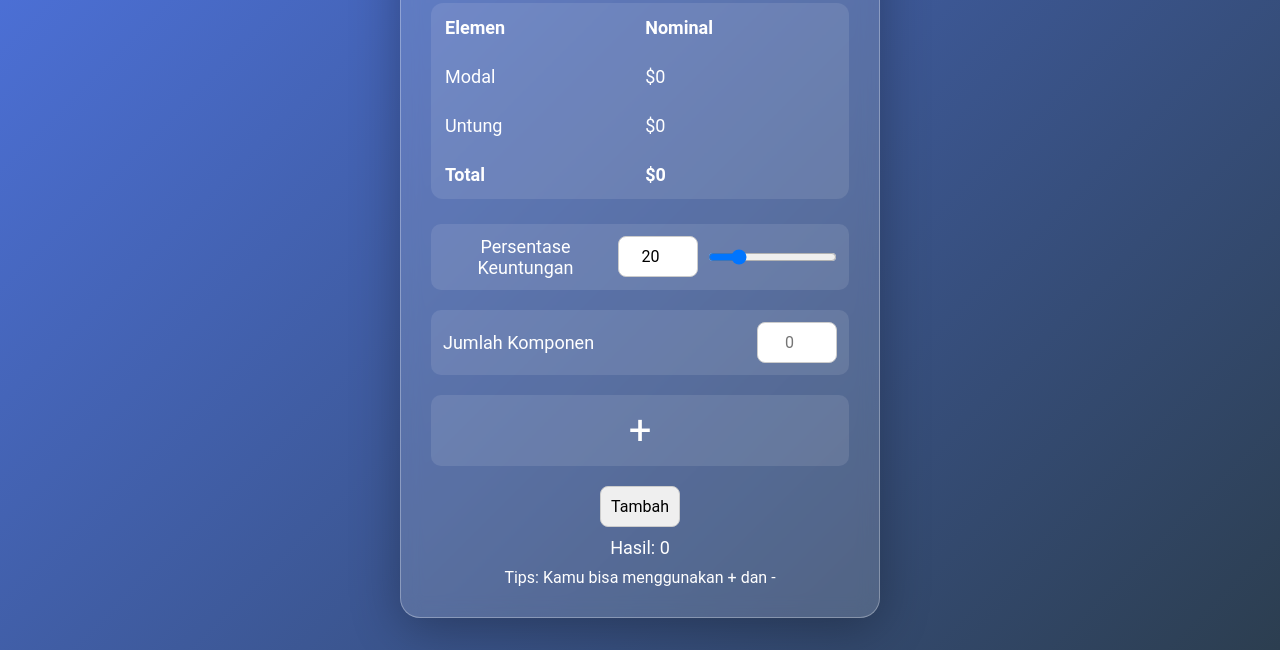
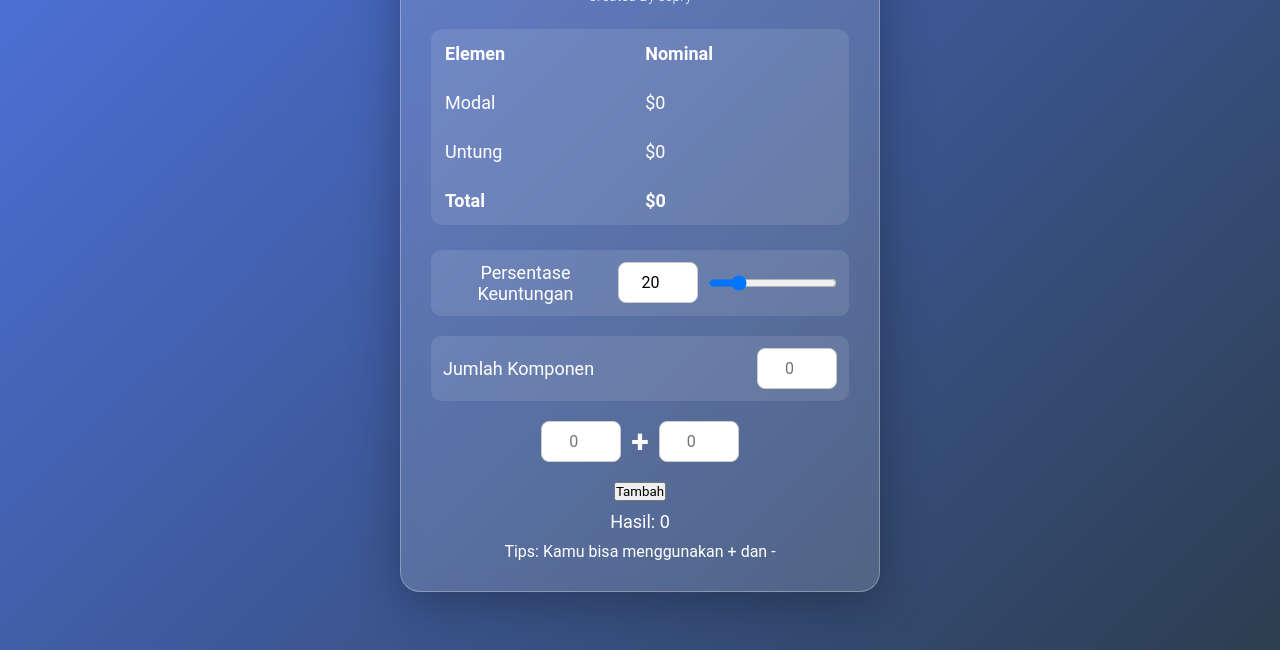
Before and after one commit to RizalNurfajri/Mechanic-Calculator-JGRP, a plain HTML site: page index.html in a window 1280 px wide. Shown: the part 150-800 px from the top of the page. Drawn offline with Linux system fonts and the light colour scheme.

Commit message:
Update index.html

```diff
--- a/index.html
+++ b/index.html
@@ -121,13 +121,24 @@
             gap: 10px;
             margin-top: 20px;
         }
-        .calculator-buttons input {
+        .sum-column {
+            display: flex;
+            justify-content: center;
+            align-items: center;
+            gap: 10px;
+        }
+        .sum-column input {
             width: 80px;
             padding: 10px;
             font-size: 16px;
             border: 1px solid #ccc;
             border-radius: 8px;
             text-align: center;
+        }
+        .plus-icon {
+            font-size: 32px;
+            color: #fff;
+            font-weight: bold;
         }
         .sum-result {
             margin-top: 10px;
@@ -136,11 +147,6 @@
         }
         .gray-zero {
             color: #888;
-        }
-        .plus-logo {
-            font-size: 40px;
-            color: #fff;
-            margin: 0 10px;
         }
     </style>
 </head>
@@ -168,6 +174,7 @@
                 <td class="total" id="total">$0</td>
             </tr>
         </table>
+
         <div class="input-group">
             <label for="profit">Persentase Keuntungan</label>
             <input type="number" id="profit" value="20" min="0" max="100" step="1" oninput="syncProfitFromInput()">
@@ -178,11 +185,11 @@
             <input type="number" id="component" placeholder="0" min="0" step="1" oninput="calculatePrice()">
         </div>
 
-        <!-- Kalkulator Penjumlahan -->
-        <div class="input-group">
-            <label for="number1"></label>
-            <div class="plus-logo">+</div>
-            <label for="number2"></label>
+        <!-- Kolom dengan simbol + untuk penjumlahan -->
+        <div class="sum-column">
+            <input type="number" id="number1" placeholder="0" oninput="validateInput(this)">
+            <span class="plus-icon">+</span>
+            <input type="number" id="number2" placeholder="0" oninput="validateInput(this)">
         </div>
         <div class="calculator-buttons">
             <input type="button" value="Tambah" onclick="calculateSum()">
@@ -242,21 +249,9 @@
             document.getElementById('sumResult').innerText = `Hasil: ${sum}`;
         }
 
-        let componentInput = document.getElementById('component');
-        componentInput.addEventListener('focus', function() {
-            if (this.value === '0') {
-                this.value = '';
-            }
-        });
-        componentInput.addEventListener('blur', function() {
-            if (this.value === '') {
-                this.value = 0;
-            }
-            calculatePrice();
-        });
-        componentInput.addEventListener('input', function() {
-            this.value = this.value.replace(/[^0-9]/g, '');
-        });
+        function validateInput(input) {
+            input.value = input.value.replace(/[^0-9.-]/g, '');
+        }
     </script>
 </body>
 </html>
```
